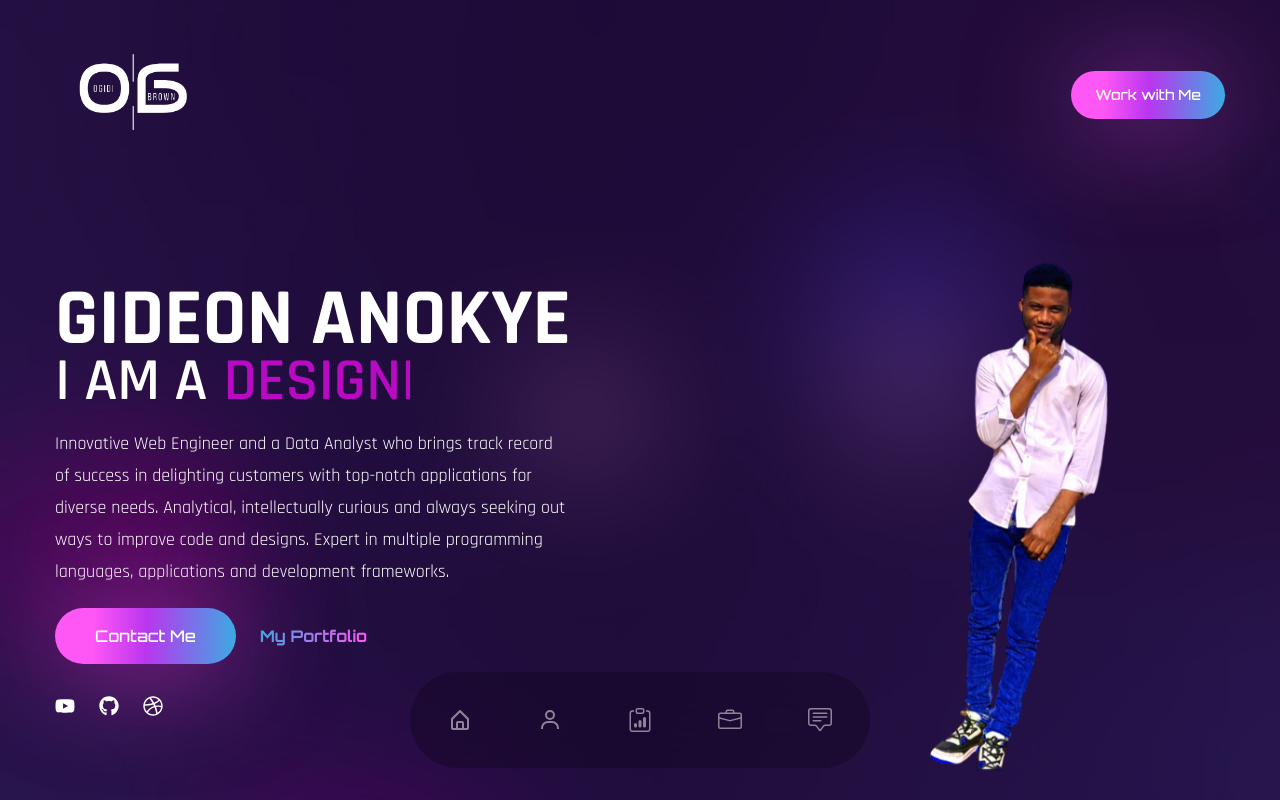
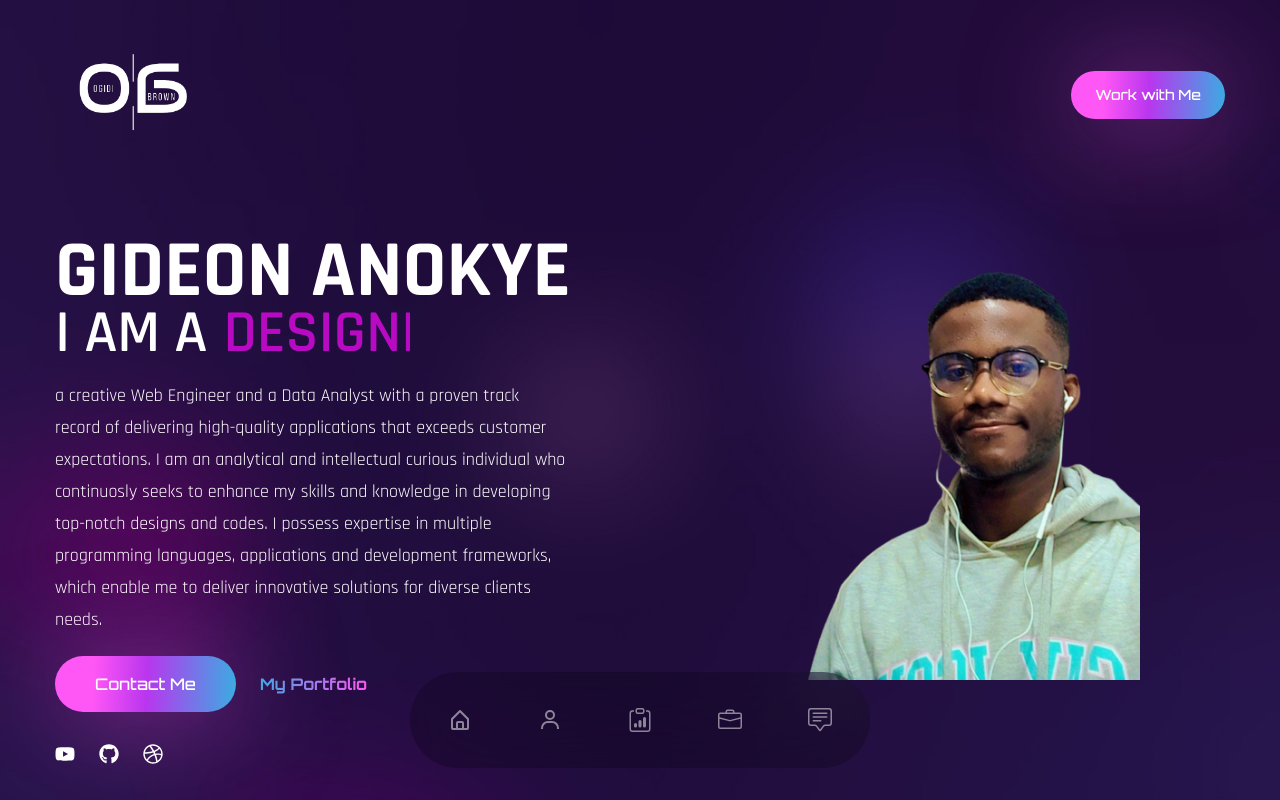
Before and after one commit to ogidibrown/portfolio-website, a React (Create React App) app: page / in a window 1280 px wide. Shown: the top 800 px of the page. Built offline with nearby package versions, Linux system fonts and the light colour scheme; the HTML template or start-up script is replaced by a standard one; a web font is replaced by a local one.

Commit message:
modified

```diff
--- a/src/components/About.js
+++ b/src/components/About.js
@@ -11,7 +11,7 @@ const About = () => {
 
 
   return <section id='about' className='section' ref={ref}>
-           <div className="container mx-auto">
+           <div className="container mx-auto ">
             <div className='flex flex-col gap-y-10 lg:flex-row lg:items-center lg:gap-x-20 lg:gap-y-0 h-screen'>
             {/*img */}
             <motion.div
@@ -73,7 +73,7 @@ const About = () => {
                   </div>
               </div>
              </div>
-             <div className='flex gap-x-8 items-center'>
+             <div className='flex gap-x-8 items-center '>
                 <Link to='contact' activeClass='active' smooth={true} spy={true} ><button className='btn btn-lg'>Contact Me</button></Link>
                   <a className='text-gradient btn-link' href="#">My Portfolio</a>
                 </div>
--- a/src/components/Banner.js
+++ b/src/components/Banner.js
@@ -1,4 +1,4 @@
-import Brown from '../assets/brown2.png';
+import Brown from '../assets/brown3.png';
 import {FaGithub, FaYoutube, FaDribbble } from 'react-icons/fa'
 import {TypeAnimation} from 'react-type-animation'
 import {motion} from 'framer-motion'
@@ -6,7 +6,7 @@ import {fadeIn} from '../variants'
 import { Link } from 'react-scroll';
 
 const Banner = () => {
-  return <section id='home' className='min-h-[75vh] lg:min-h-[78vh] flex items-center'>
+  return <section id='home' className='min-h-[70vh] lg:min-h-[78vh] flex items-center'>
           <div className="container mx-auto">
               <div className='flex flex-col gap-y-8 lg:flex-row lg:items-center lg:gap-x-12'>
                 {/* text*/}
@@ -43,10 +43,10 @@ const Banner = () => {
                   initial='hidden'
                   whileInView={'show'}
                   viewport={{once: false, amount:0.7}}
-                  className='mb-5 max-w-lg mx-auto lg:mx-0'>Innovative Web Engineer and a Data Analyst who brings track record
-                  of success in  delighting customers with top-notch applications for diverse needs. Analytical,
-                  intellectually curious and always seeking out ways to improve code and designs. Expert in multiple programming languages,
-                  applications and development frameworks.
+                  className='mb-10 max-w-lg mx-auto lg:mx-0 lg:mb-5'>a creative Web Engineer and a Data Analyst with a proven track record of delivering high-quality applications that
+                  exceeds customer expectations. I am an analytical and intellectual curious individual who continuosly seeks to enhance my skills
+                  and knowledge in developing top-notch designs and codes. I possess expertise in multiple programming languages, applications and development frameworks, which enable me
+                  to deliver innovative solutions for diverse clients needs.
                   </motion.p>
                   <motion.div
                   variants={fadeIn('up', 0.6)}
@@ -80,7 +80,7 @@ const Banner = () => {
                 variants={fadeIn('down', 0.8)}
                 initial='hidden'
                 whileInView={'show'}
-                className='hidden lg:flex flex-1 max-w-[320px] lg:max-w-[400px]'>
+                className='hidden lg:flex flex-1 max-w-[320px] lg:max-w-[340px] absolute left-[800px] bottom-[120px] border-none outline-none rounded-none'>
                   <img src={Brown} alt="" />
                 </motion.div>
               </div>
--- a/src/components/Services.js
+++ b/src/components/Services.js
@@ -28,7 +28,7 @@ const services =[
 ]
 
   return <section id='services' className='section'>
-            <div className="container mx-auto ">
+            <div className="container mx-auto mt-[280px] lg:mt-0">
               <div className='flex flex-col lg:flex-row'>
                 {/*texts & image*/}
                 <motion.div
@@ -59,7 +59,7 @@ const services =[
                         <div className='border-b border-white/20 h-[150px] mb-[38px] flex'>
                           <div className='max-w-[476px]'>
                             <h4 className='text-[20px] tracking-wider font-primary font-semibold mb-6'>{service.name}</h4>
-                            <p className='font-secondary leading-tight'>{service.description}</p>
+                            <p className='font-secondary leading-tight text-[12px] lg:text-[18px]'>{service.description}</p>
                           </div>
                           <div className='flex flex-col flex-1 items-end'>
                             <a href="#" className='btn w-9 h-9 mb-[42px] flex justify-center items-center'>
--- a/src/components/Work.js
+++ b/src/components/Work.js
@@ -66,7 +66,7 @@ const Work = () => {
                      </div>
                      {/*title*/}
                      <div className="absolute -bottom-full left-12 group-hover:bottom-14 transition-all duration-700 z-50">
-                      <span className="text-3xl text-white">E-commerce Web App</span>
+                      <span className="text-3xl text-white">E-commerce</span>
                      </div>
                      {/*link*/}
                      <div className="absolute -bottom-full left-12 group-hover:bottom-4 transition-all duration-500 z-50">
@@ -85,7 +85,7 @@ const Work = () => {
                      </div>
                      {/*title*/}
                      <div className="absolute -bottom-full left-12 group-hover:bottom-14 transition-all duration-700 z-50">
-                      <span className="text-3xl text-white">Community-Food Website</span>
+                      <span className="text-3xl text-white">Food Site</span>
                      </div>
                      {/*link*/}
                      <div className="absolute -bottom-full left-12 group-hover:bottom-4 transition-all duration-500 z-50">
```
Also changed, not shown: src/assets/brown3.png (added).
